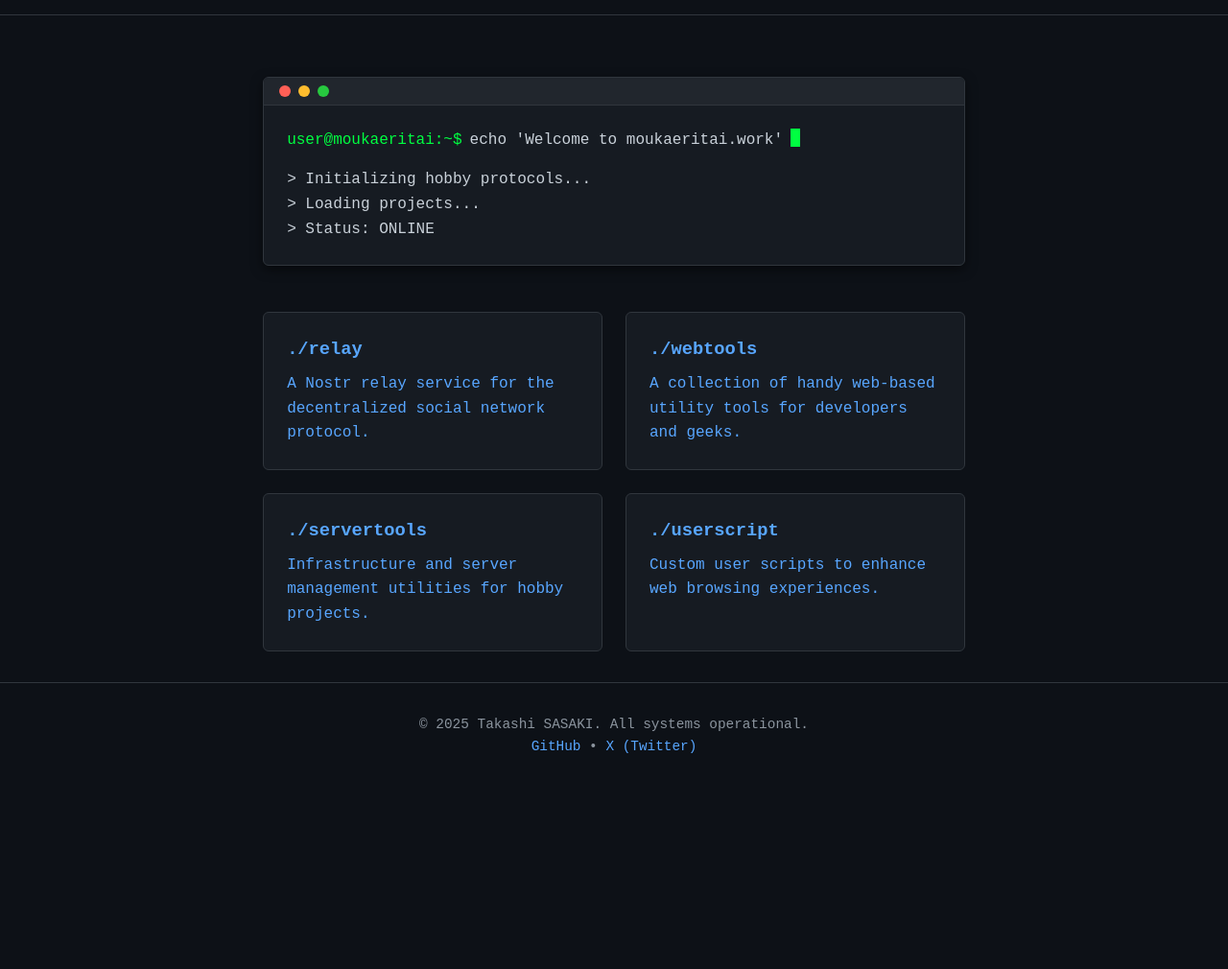
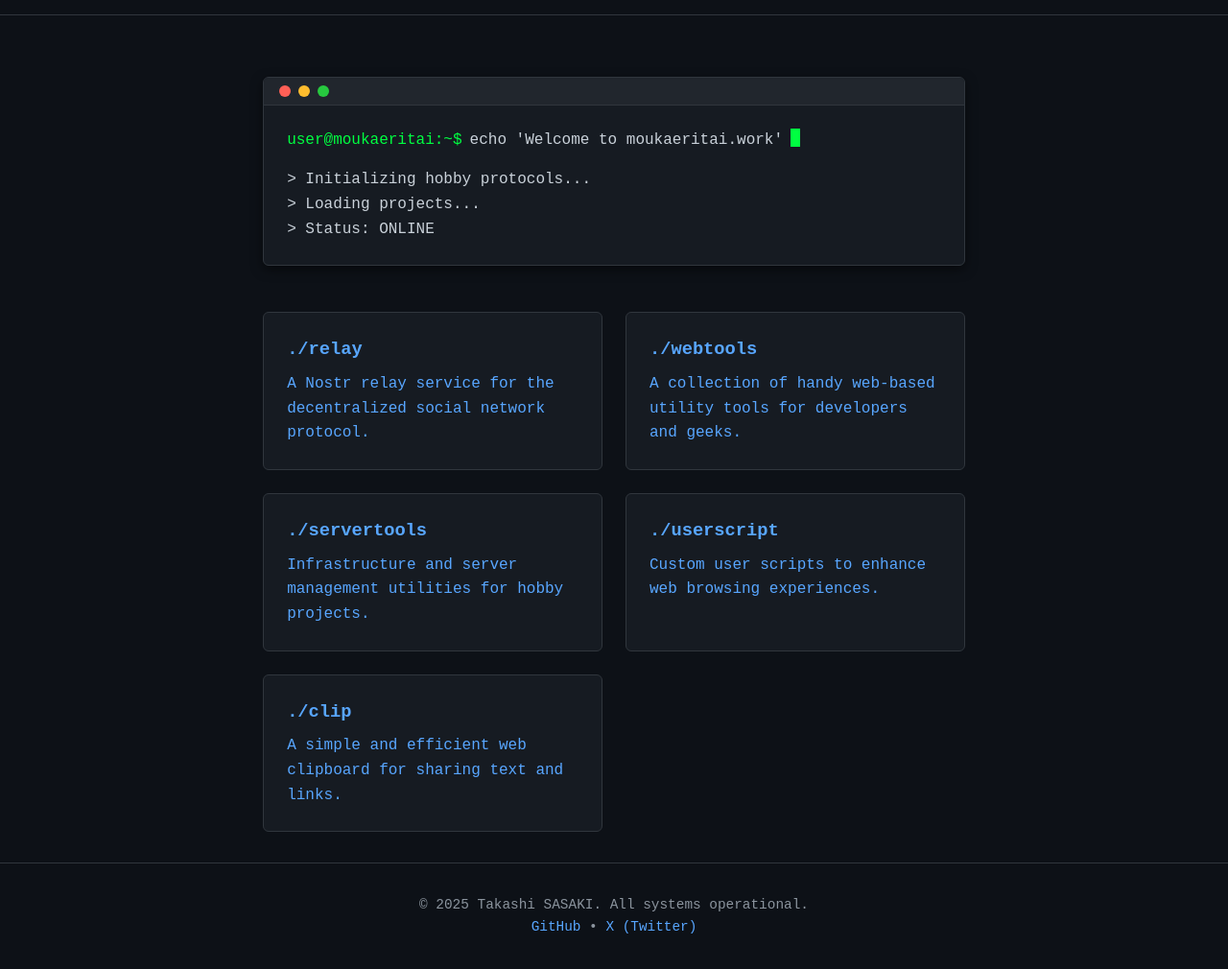
Before and after one commit to TakashiSasaki/moukaeritai.work, a plain HTML site: page index.html in a window 1280 px wide. Shown: the part 80-1090 px from the top of the page at 96% size. Before the commit the page ends 902 px from the top, so only its background shows below. Drawn offline with Linux system fonts and the light colour scheme.

Commit message:
feat: add link to clip subdomain

```diff
--- a/index.html
+++ b/index.html
@@ -56,6 +56,10 @@
                 <h3>./userscript</h3>
                 <p>Custom user scripts to enhance web browsing experiences.</p>
             </a>
+            <a href="https://clip.moukaeritai.work" class="card">
+                <h3>./clip</h3>
+                <p>A simple and efficient web clipboard for sharing text and links.</p>
+            </a>
         </div>
     </div>
 
```
